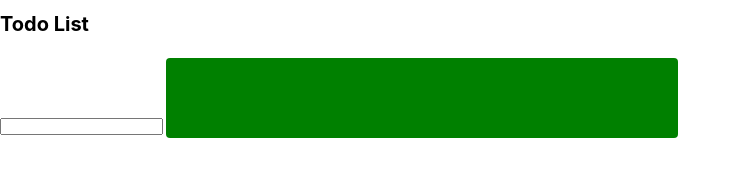
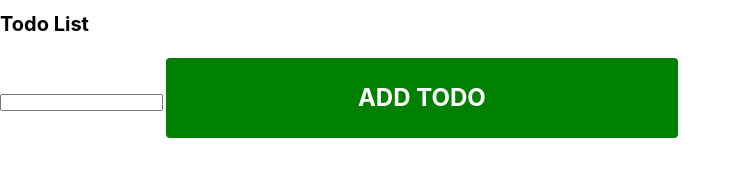
Before and after one commit to efoejean/todo-list, a website: page index.html in a window 1280 px wide. Shown: the whole page, without its empty margins (0-741 px from the left). Drawn offline with nearby package versions, Linux system fonts and the light colour scheme.

Commit message:
Add submit button

```diff
--- a/index.html
+++ b/index.html
@@ -19,7 +19,7 @@
     <form>
       <label for="add-todo" class="screen-reader-text">Add a Todo</label>
       <input type="text" id="add-todo" />
-      <button type="submit" class="button button--jumbo"></button>
+      <button type="submit" class="button button--jumbo">Add Todo</button>
     </form>
     <script src="./scripts.js" type="module"></script>
   </body>
```
